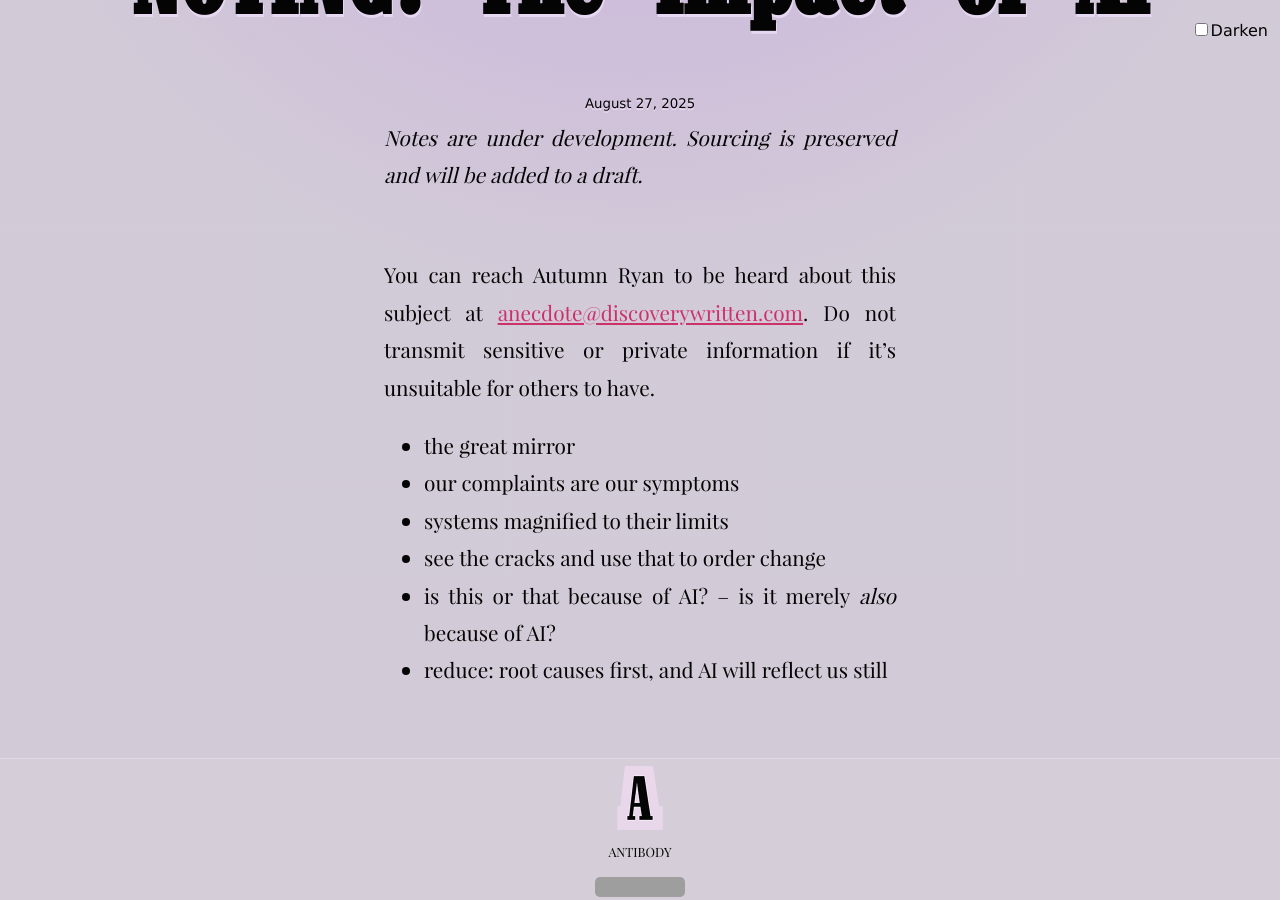
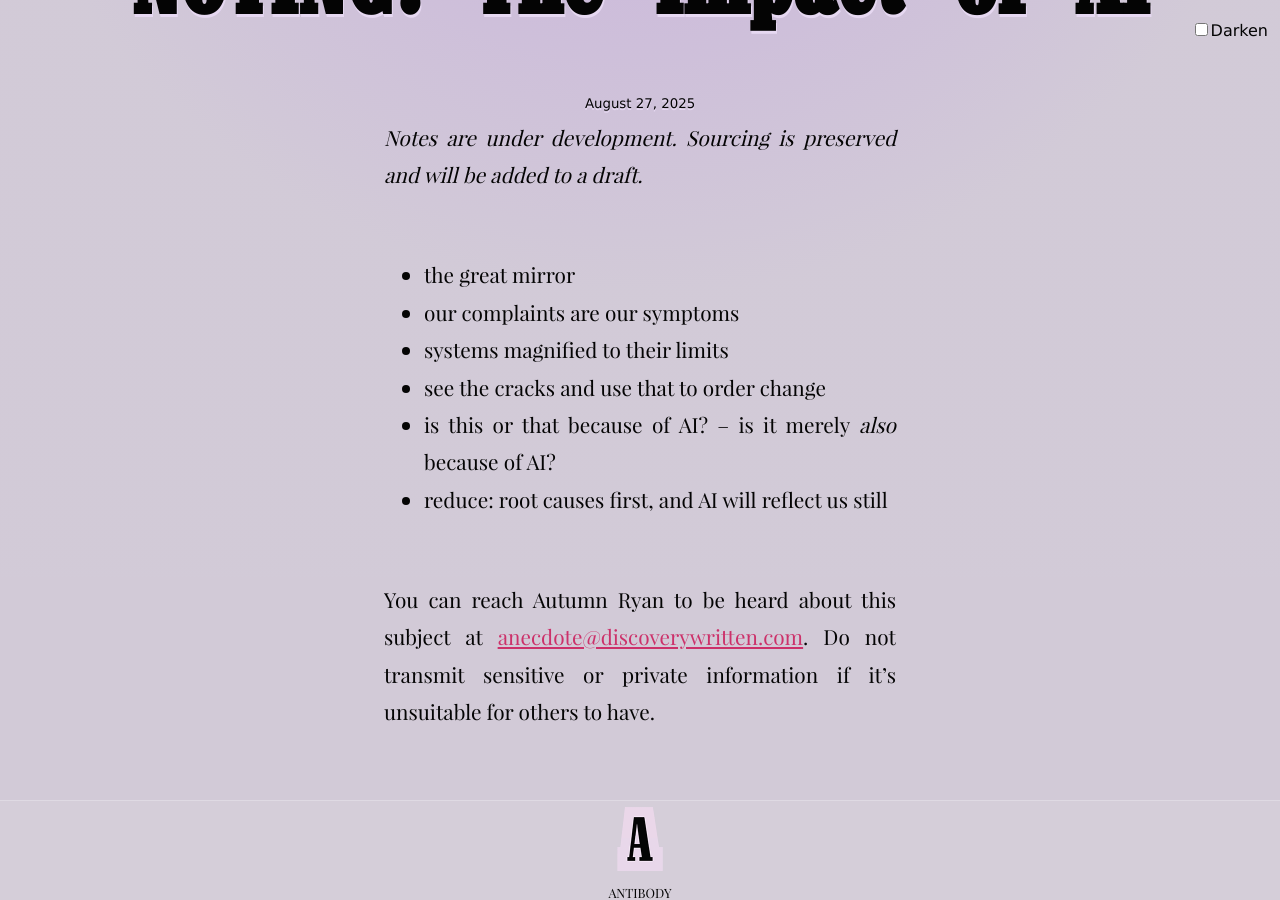
Before and after one commit to tiliv/antibody, a Jekyll site: the page built from docs/journal/autumn-ryan-Impact-of-AI/index.md, in a window 1280 px wide and 900 px high, scrolled down 533 px. Built offline with Jekyll 4.4.1, drawn with Linux system fonts in a browser that asks for light colours; some of the changed lines change nothing that is shown; grey boxes are pictures that could not be loaded.

Commit message:
Switch to bottom contact
Top is fine, but for short notes docs it’s kind of intense to have the preamble and then the notes as if they are part of the invitation

```diff
--- a/docs/_layouts/noting.html
+++ b/docs/_layouts/noting.html
@@ -6,5 +6,5 @@ comment: The page should supply `title` and `date`
 {% capture contact_template %}contact/{{ page.author | slugify }}.html{% endcapture %}
 {% capture contact %}{% include {{ contact_template }} subject=page.contact_subject mailto=page.contact_email %}{% endcapture %}
 <em>Notes are under development. Sourcing is preserved and will be added to a draft.</em>
+{{ content }}
 {{ contact | markdownify }}
-{{ content }}
```
